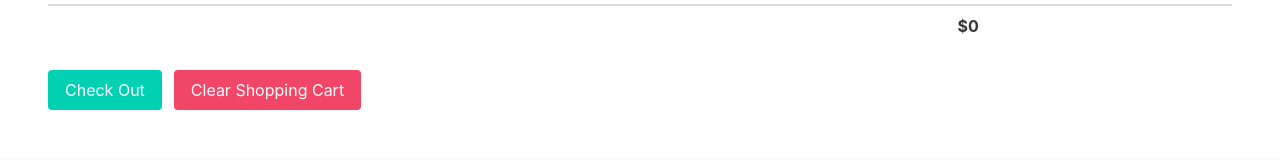
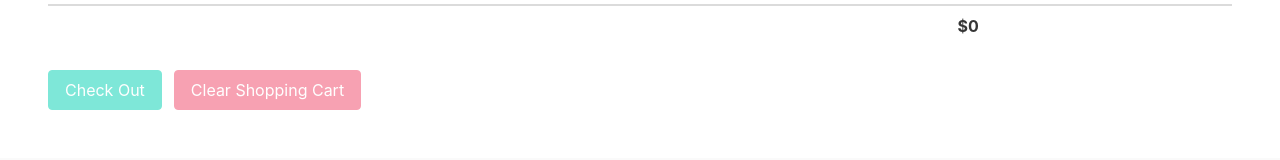
Before and after one commit to weisong0908/common-shop-web-client, a Vue app: page /shopping-cart in a window 1280 px wide. Shown: the part 288-448 px from the top of the page. Built offline with nearby package versions, Linux system fonts and the light colour scheme.

Commit message:
fix bug on product count change

```diff
--- a/src/components/Navbar.vue
+++ b/src/components/Navbar.vue
@@ -113,9 +113,14 @@ export default {
   },
   computed: {
     productCountInShoppingCart() {
-      return this.$store.state.productsInShoppingCart.reduce((pv, cv) => {
-        return pv + cv.count;
-      }, 0);
+      const count = this.$store.state.productsInShoppingCart.reduce(
+        (pv, cv) => {
+          return pv + cv.count;
+        },
+        0
+      );
+
+      return parseInt(count);
     }
   }
 };
--- a/src/components/ProductCard.vue
+++ b/src/components/ProductCard.vue
@@ -54,7 +54,7 @@ export default {
   },
   methods: {
     addToCart(product) {
-      this.$store.dispatch("appendShoppingCart", product.id);
+      this.$store.dispatch("addToShoppingCart", product.id);
       this.isModalShown = false;
     },
     showProductModal() {
--- a/src/pages/ShoppingCart.vue
+++ b/src/pages/ShoppingCart.vue
@@ -29,15 +29,39 @@
             <p class="has-text-grey">${{ product.price }} each</p>
           </td>
           <td>
+            <div class="field has-addons">
+              <div class="control">
+                <button
+                  class="button is-primary"
+                  :disabled="product.count === 0"
+                  @click="stepDownProductCount(product.id)"
+                >
+                  <span class="icon">
+                    <i class="fas fa-minus"></i>
+                  </span>
+                </button>
+              </div>
+              <div class="control">
                 <input
                   class="input"
                   style="max-width:100px"
                   type="number"
-              step="1"
                   v-model="product.count"
                   min="0"
-              @change="changeProductCount(product.id)"
+                  @change="changeProductCount(product.id, product.count)"
                 />
+              </div>
+              <div class="control">
+                <button
+                  class="button is-primary"
+                  @click="stepUpProductCount(product.id)"
+                >
+                  <span class="icon">
+                    <i class="fas fa-plus"></i>
+                  </span>
+                </button>
+              </div>
+            </div>
           </td>
           <td>
             <strong> ${{ product.price * product.count }} </strong>
@@ -55,12 +79,20 @@
     </table>
     <div class="field is-grouped">
       <div class="control">
-        <button class="button is-primary" @click="checkOut">
+        <button
+          class="button is-primary"
+          :disabled="productCountInShoppingCart === 0"
+          @click="checkOut"
+        >
           Check Out
         </button>
       </div>
       <div class="control">
-        <button class="button is-danger" @click="clearShoppingCart">
+        <button
+          class="button is-danger"
+          :disabled="productCountInShoppingCart === 0"
+          @click="clearShoppingCart"
+        >
           Clear Shopping Cart
         </button>
       </div>
@@ -96,9 +128,14 @@ export default {
   },
   computed: {
     productCountInShoppingCart() {
-      return this.$store.state.productsInShoppingCart.reduce((pv, cv) => {
+      const count = this.$store.state.productsInShoppingCart.reduce(
+        (pv, cv) => {
           return pv + cv.count;
-      }, 0);
+        },
+        0
+      );
+
+      return parseInt(count);
     },
     totalPrice() {
       return this.products.reduce((pv, cv) => {
@@ -107,8 +144,24 @@ export default {
     }
   },
   methods: {
-    changeProductCount(productId) {
-      this.$store.dispatch("appendShoppingCart", productId);
+    stepDownProductCount(productId) {
+      const product = this.products.find(p => p.id == productId);
+      product.count--;
+      this.$store.dispatch("updateShoppingCart", {
+        productId,
+        productCount: product.count
+      });
+    },
+    stepUpProductCount(productId) {
+      const product = this.products.find(p => p.id == productId);
+      product.count++;
+      this.$store.dispatch("updateShoppingCart", {
+        productId,
+        productCount: product.count
+      });
+    },
+    changeProductCount(productId, productCount) {
+      this.$store.dispatch("updateShoppingCart", { productId, productCount });
     },
     clearShoppingCart() {
       this.products = [];
--- a/src/store.js
+++ b/src/store.js
@@ -25,6 +25,9 @@ export default new Vuex.Store({
     increaseProductCountInShoppingCart(state, index) {
       state.productsInShoppingCart[index].count += 1;
     },
+    updateProductCountInShoppingCart(state, payload) {
+      state.productsInShoppingCart[payload.index].count = payload.count;
+    },
     clearShoppingCart(state) {
       state.productsInShoppingCart = [];
     },
@@ -51,13 +54,23 @@ export default new Vuex.Store({
     }
   },
   actions: {
-    appendShoppingCart({ state, commit }, productId) {
+    addToShoppingCart({ state, commit }, productId) {
       let index = state.productsInShoppingCart.findIndex(
         p => p.id == productId
       );
 
       if (index == -1) commit("addNewProductInShoppingCart", productId);
       else commit("increaseProductCountInShoppingCart", index);
+    },
+    updateShoppingCart({ state, commit }, { productId, productCount }) {
+      let index = state.productsInShoppingCart.findIndex(
+        p => p.id == productId
+      );
+
+      commit("updateProductCountInShoppingCart", {
+        index,
+        count: productCount
+      });
     },
     clearShoppingCart({ commit }) {
       commit("clearShoppingCart");
```
Lines whose indentation alone changed are shown as unchanged.
